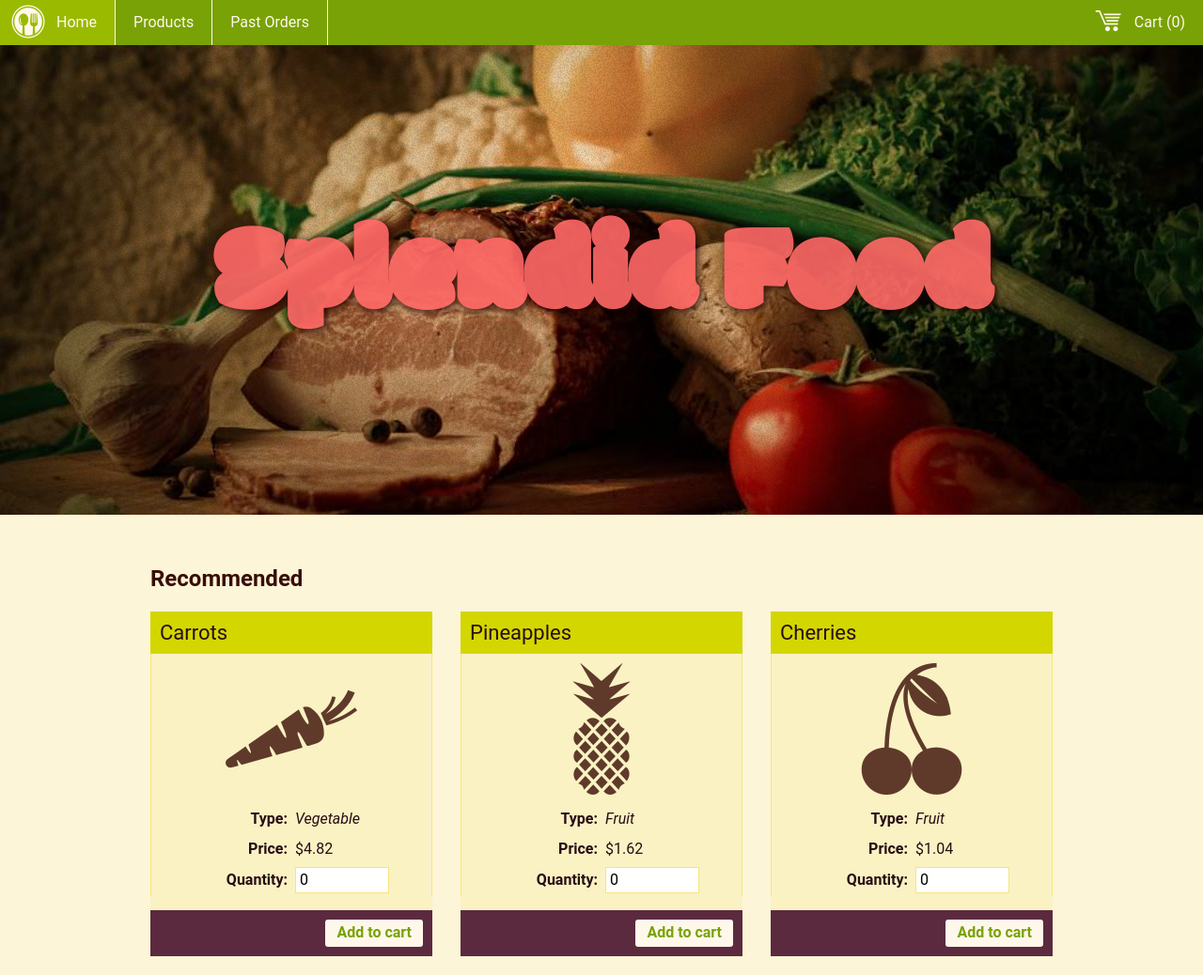
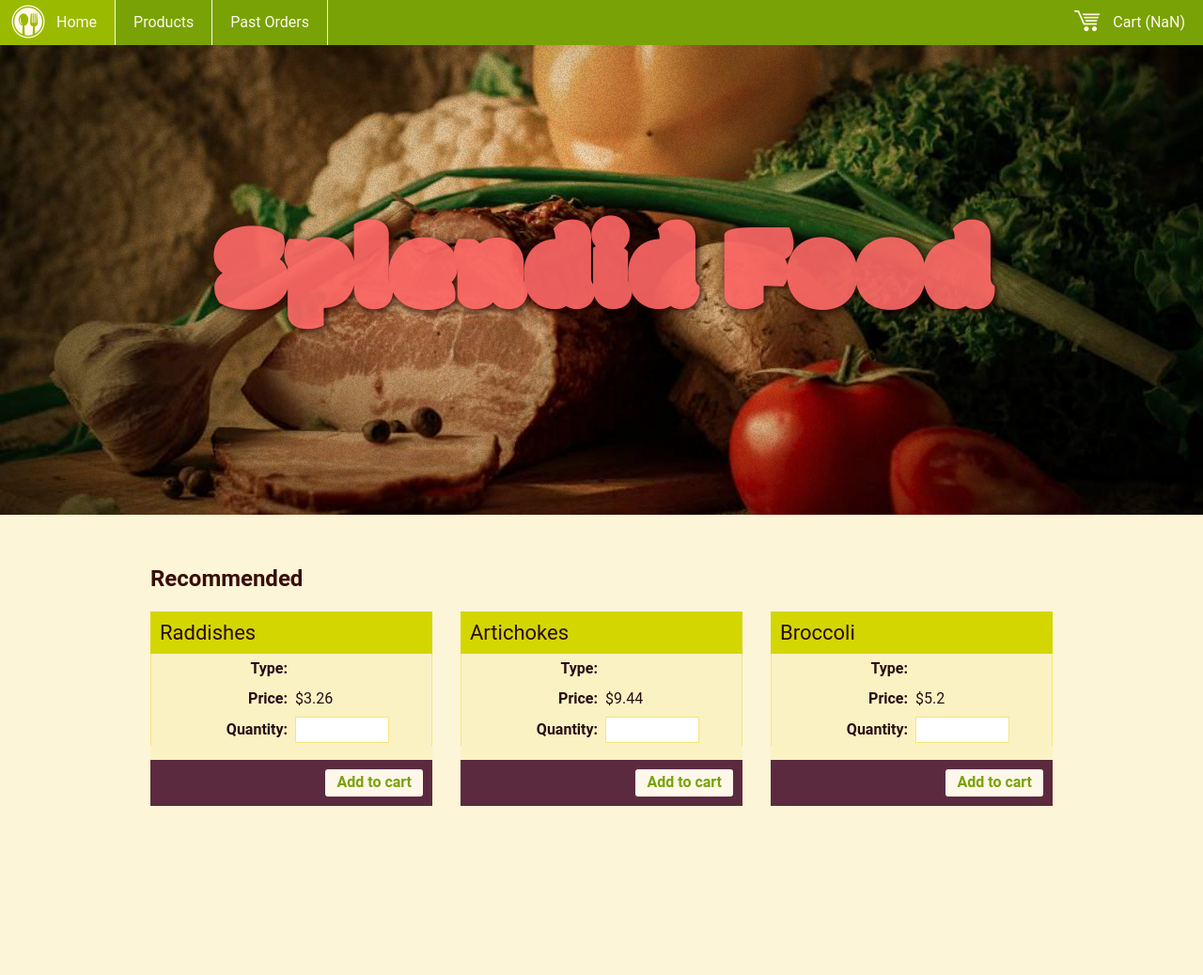
Before and after one commit to HaopengSun/vue-tutorial, a website: page product-cart-demo/src/app.html in a window 1280 px wide. Shown: the whole page at 94% size. After the commit the page ends 878 px from the top, so only its background shows below. Drawn offline with nearby package versions, Linux system fonts and the light colour scheme.

Commit message:
import data from json file and make components dymanic

```diff
--- a/product-cart-demo/src/app.html
+++ b/product-cart-demo/src/app.html
@@ -41,19 +41,19 @@
 
         <div class="recommended">
 
-          <div class="card">
+          <div v-for="(product, i) in inventory.slice(0, 3)" :key="product.id" class="card">
             <div class="card-title">
-              Carrots
+              {{ product.name }}
             </div>
             <div class="card-body">
-              <i class="icofont-10x icofont-carrot"></i>
+              <i class="icofont-10x icofont-{{ product.icon }}"></i>
               <form>
                 <div class="row">
                   <div class="cell">
                     <label>Type:</label>
                   </div>
                   <div class="cell">
-                    <em>Vegetable</em>
+                    <em>{{ product.title }}</em>
                   </div>
                 </div>
                 <div class="row">
@@ -61,7 +61,7 @@
                     <label>Price:</label>
                   </div>
                   <div class="cell">
-                    $4.82
+                    ${{ product.price.USD }}
                   </div>
                 </div>
                 <div class="row">
@@ -69,91 +69,15 @@
                     <label>Quantity:</label>
                   </div>
                   <div class="cell">
-                    <input type="number" v-model.number="inventory.carrots">
+                    <input type="number" v-model.number="product.quantity">
                   </div>
                 </div>
               </form>
             </div>
             <div class="card-footer">
-              <button @click="addToCart('carrots')" class="btn btn-light">
+              <button @click="addToCart(product.name, i)" class="btn btn-light">
                 Add to cart
               </button>
-            </div>
-          </div>
-
-          <div class="card">
-            <div class="card-title">
-              Pineapples
-            </div>
-            <div class="card-body">
-              <i class="icofont-10x icofont-pineapple"></i>
-              <form>
-                <div class="row">
-                  <div class="cell">
-                    <label>Type:</label>
-                  </div>
-                  <div class="cell">
-                    <em>Fruit</em>
-                  </div>
-                </div>
-                <div class="row">
-                  <div class="cell">
-                    <label>Price:</label>
-                  </div>
-                  <div class="cell">
-                    $1.62
-                  </div>
-                </div>
-                <div class="row">
-                  <div class="cell">
-                    <label>Quantity:</label>
-                  </div>
-                  <div class="cell">
-                    <input type="number" v-model="inventory.pineapples">
-                  </div>
-                </div>
-              </form>
-            </div>
-            <div class="card-footer">
-              <button class="btn btn-light">Add to cart</button>
-            </div>
-          </div>
-
-          <div class="card">
-            <div class="card-title">
-              Cherries
-            </div>
-            <div class="card-body">
-              <i class="icofont-10x icofont-cherry"></i>
-              <form>
-                <div class="row">
-                  <div class="cell">
-                    <label>Type:</label>
-                  </div>
-                  <div class="cell">
-                    <em>Fruit</em>
-                  </div>
-                </div>
-                <div class="row">
-                  <div class="cell">
-                    <label>Price:</label>
-                  </div>
-                  <div class="cell">
-                    $1.04
-                  </div>
-                </div>
-                <div class="row">
-                  <div class="cell">
-                    <label>Quantity:</label>
-                  </div>
-                  <div class="cell">
-                    <input type="number" v-model="inventory.cherries">
-                  </div>
-                </div>
-              </form>
-            </div>
-            <div class="card-footer">
-              <button class="btn btn-light">Add to cart</button>
             </div>
           </div>
 
@@ -165,6 +89,7 @@
         v-if="showSidebar"
         :toggle="toggleSidebar"
         :cart="cart"
+        :inventory="inventory"
       />
 
       <footer>
@@ -178,22 +103,15 @@
         data() {
           return {
             showSidebar: false,
-            inventory: {
-              carrots: 0,
-              pineapples: 0,
-              cherries: 0
-            },
-            cart: {
-              carrots: 0,
-              pineapples: 0,
-              cherries: 0
-            }
+            inventory: [],
+            cart: {}
           }
         },
         methods: {
-          addToCart(type) {
-            this.cart[type] += this.inventory[type]
-            console.log(this.cart)
+          addToCart(name, idx) {
+            if (!this.cart[name]) this.cart[name] = 0
+            this.cart[name] += this.inventory[idx].quantity
+            console.log(this.cart, this.inventory[idx].quantity)
           },
           toggleSidebar(){
             this.showSidebar = !this.showSidebar
@@ -201,14 +119,28 @@
           itemTotal(){
             return this.cart.carrots + this.cart.pineapples + this.cart.cherries
           }
+        },
+        async mounted(){
+          const res = await fetch('./food.json')
+          const data = await res.json()
+          this.inventory = data
         }
       })
 
       app.component('sidebar', {
-        props: ['toggle', 'cart'],
-        computed: {
-          cartTotal(){
-            return (this.cart.carrots * 4.82).toFixed(2)
+        props: ['toggle', 'cart', 'inventory'],
+        computed: {},
+        methods:{
+          getPrice(name){
+            const product = this.inventory.find((p) => {
+              return p.name === name
+            })
+            return product.price.USD
+          },
+          calculateTotal(){
+            return Object.entries(this.cart).reduce((acculator, current, idx) => {
+              return acculator + current[1] * this.getPrice(current[0])
+            }, 0)
           }
         },
         template:`
@@ -234,13 +166,14 @@
                       <th><span class="sr-only">Actions</span></th>
                     </tr>
                   </thead>
+
                   <tbody>
-                    <tr>
+                    <tr v-for="(quantity, key, index) in cart" :key="index">
                       <td><i class="icofont-carrot icofont-3x"></i></td>
-                      <td>Carrot</td>
-                      <td>$4.82</td>
-                      <td class="center">{{cart.carrots}}</td>
-                      <td>\${{ cart.carrots * 4.82 }}</td>
+                      <td>{{key}}</td>
+                      <td>\${{ getPrice(key) }}</td>
+                      <td class="center">{{ quantity }}</td>
+                      <td>\${{ quantity * getPrice(key) }}</td>
                       <td class="center">
                         <button class="btn btn-light cart-remove">
                           &times;
@@ -252,7 +185,7 @@
 
                 <p class="center"><em>No items in cart</em></p>
                 <div class="spread">
-                  <span><strong>Total:</strong>\${{ cartTotal }}</span>
+                  <span><strong>Total:</strong>\${{ calculateTotal() }}</span>
                   <button class="btn btn-light">Checkout</button>
                 </div>
               </div>
```
